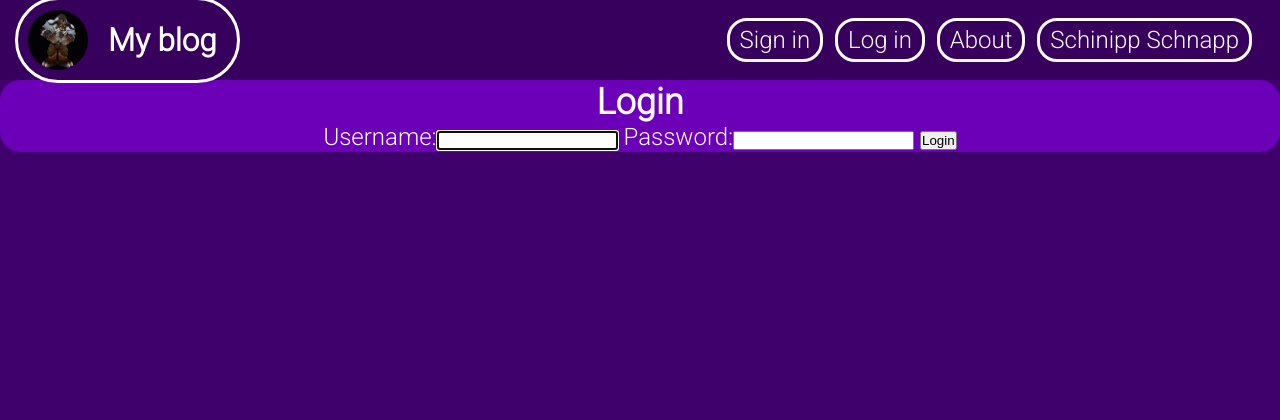
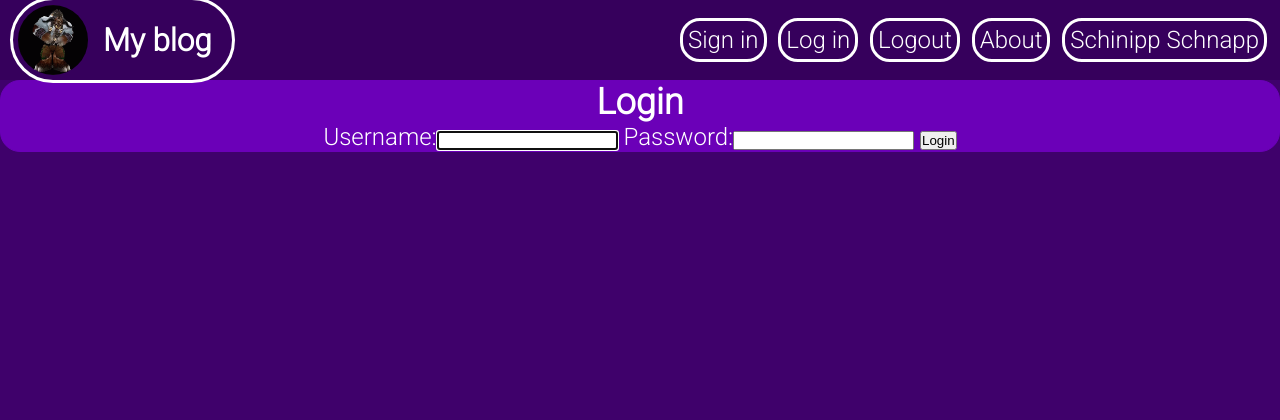
Before and after one commit to victorhostert/Django-Blog-Project, a Django app: page /auth/login/ in a window 1280 px wide. Shown: the top 420 px of the page. Run offline with Django 3.2, Linux system fonts and the light colour scheme.

Commit message:
feat: Users can login and post articles

```diff
--- a/accounts/assets/templates/accounts/login.html
+++ b/accounts/assets/templates/accounts/login.html
@@ -11,6 +11,9 @@ Login - My Blog
             <form action="{% url 'accounts:login' %}" method="POST">
                 {% csrf_token %}
                 {{form}}
+                {% if request.GET.next %}
+                    <input type="hidden" name="next" value="{{ request.GET.next }}">
+                {% endif %}
                 <input type="submit" value="Login">
             </form>
         </div>
--- a/accounts/assets/templates/accounts/signin.html
+++ b/accounts/assets/templates/accounts/signup.html
@@ -1,13 +1,13 @@
 {% extends 'base.html' %}
 
 {% block 'title' %}
-Sign In - My Blog
+Sign Up - My Blog
 {% endblock %}
 
 {% block 'content' %}
     <div class="wrapper_form">
         <h2>Sign in</h2>
-        <form class="signin_form" action="{% url 'accounts:signin' %}" method="POST">
+        <form class="signup_form" action="{% url 'accounts:signup' %}" method="POST">
             {% csrf_token %}
             {{form}}
             <input type="submit" value="Sign Up">
--- a/accounts/urls.py
+++ b/accounts/urls.py
@@ -4,6 +4,7 @@ from . import views
 app_name = 'accounts'
 
 urlpatterns = [
-    path('signin/', views.signin, name='signin'),
-    path('login/', views.login, name='login'),
+    path('signup/', views.signup_view, name='signup'),
+    path('login/', views.login_view, name='login'),
+    path('logout/', views.logout_view, name='logout'),
 ]
--- a/accounts/views.py
+++ b/accounts/views.py
@@ -1,29 +1,36 @@
 from django.shortcuts import render, redirect
 from django.contrib.auth.forms import AuthenticationForm, UserCreationForm
+from django.contrib.auth import login, logout
 
-def signin(request):
+def signup_view(request):
     if request.method == 'POST':
         form = UserCreationForm(request.POST)
         if form.is_valid():
-            #TODO log in the user
-            form.save()
+            user = form.save()
+            login(request, user)
             return redirect('blog:home')
 
     else:
         form = UserCreationForm()
 
-    return render(request, 'accounts/signin.html', {'form': form})
+    return render(request, 'accounts/signup.html', {'form': form})
 
-def login(request):
+def login_view(request):
     if request.method == 'POST':
         form = AuthenticationForm(data=request.POST)
         if form.is_valid():
-            #TODO log in the user
-            return redirect('blog:home')
-
+            user = form.get_user()
+            login(request, user)
+            if 'next' in request.POST:
+                return redirect(request.POST.get('next'))
+            else:
+                return redirect('blog:home')
     else:
         form = AuthenticationForm()
 
     return render(request, 'accounts/login.html', {'form': form})
 
-    #TODO Django tutorial #22 - 0:00
+def logout_view(request):
+    if request.method == 'POST':
+        logout(request)
+        return redirect('blog:home')
--- a/assets/static/styles.css
+++ b/assets/static/styles.css
@@ -32,9 +32,6 @@ li{
     background-color: rgb(54, 0, 92);
     height: 10vh;
 }
-.header *{
-    padding: 5px
-}
 .links li{
     border: 3px solid white;
     border-radius: 20px;
@@ -46,6 +43,7 @@ li{
     align-items: center;
     border: 3px solid white;
     border-radius: 50px;
+    padding: 5px;
 }
 .logo h1{
     padding: 15px;
@@ -67,6 +65,12 @@ li{
     flex-basis: auto;
     height: 85vh;
 }
+.about{
+    background-color: rgb(54, 0, 93);
+    margin: 20px auto;
+    text-align: center;
+    width: 50%;
+}
 .article{
     padding: 20px;
     background-color: rgb(54, 0, 93);
@@ -80,3 +84,17 @@ li{
     background-color: rgb(107, 0, 184);
     border-radius: 20px;
 }
+.logout_button *{
+    margin: 0;
+    background-color: rgb(54, 0, 93);
+    border: none;
+    font-size: 1em;
+    color: white;
+    font-family: 'Roboto', Arial, sans-serif;
+}
+button:hover{
+    cursor: pointer;
+}
+.user_img>*{
+    max-width: 80%;
+}
--- a/assets/templates/base.html
+++ b/assets/templates/base.html
@@ -21,8 +21,16 @@
             <div class="links">
                 <nav>
                     <ul>
-                        <li><a href="{% url 'accounts:signin' %}">Sign in</a></li>
+                        <li><a href="{% url 'accounts:signup' %}">Sign in</a></li>
                         <li><a href="{% url 'accounts:login' %}">Log in</a></li>
+                        <li>
+                            <form action="{% url 'accounts:logout' %}" method="post">
+                                {% csrf_token %}
+                                <div class="logout_button">
+                                    <button type="submit">Logout</button>
+                                </div>
+                            </form>
+                        </li>
                         <li><a href="{% url 'blog:about' %}">About</a></li>
                         <li><a href="https://www.youtube.com/watch?v=P3ynj6w2tII">Schinipp Schnapp</a></li>
                     </ul>
--- a/assets/templates/index.html
+++ b/assets/templates/index.html
@@ -5,7 +5,7 @@ My blog
 {% endblock %}
 
 {% block 'content' %}
-    {% for article in artigos %}
+    {% for article in articles %}
         <div class="article">
 
             <h2><a href="{% url 'blog:post' slug=article.slug %}">{{article.title}}</a></h2>
--- a/blog/assets/templates/blog/post.html
+++ b/blog/assets/templates/blog/post.html
@@ -12,6 +12,8 @@
         <br>
         <p>{{article.date}}</p>
         <br>
-        <img src="{{article.thumbnail.url}}" alt="user-image">
+        <div class="user_img">
+            <img src="{{article.thumbnail.url}}" alt="user-image">
+        </div>
     </div>
 {% endblock %}
--- a/blog/models.py
+++ b/blog/models.py
@@ -1,4 +1,5 @@
 from django.db import models
+from django.contrib.auth.models import User
 
 class Article(models.Model):
     title = models.CharField(max_length=100)
@@ -6,7 +7,7 @@ class Article(models.Model):
     content = models.TextField()
     date = models.DateField(auto_now_add=True)
     thumb = models.ImageField(default='default.png', blank=True)
-    #TODO:add author later
+    author = models.ForeignKey(User)
 
     def __str__(self) -> str:
         return self.title
--- a/blog/urls.py
+++ b/blog/urls.py
@@ -6,11 +6,13 @@ from django.contrib.staticfiles.urls import staticfiles_urlpatterns
 from django.conf.urls.static import static
 from django.conf import settings
 
+app_name = 'blog'
 
-app_name = 'blog'
 urlpatterns = [
     path('', views.home, name='home'),
     path('about/', views.about, name='about'),
+    path('create/', views.article_create, name='create'),
+    #slug should always go last!
     path('<slug:slug>/', views.post, name='post'),
 ]
 
```
Also changed, not shown: blog/assets/templates/blog/about.html (+7 -2 lines), blog/assets/templates/blog/article_create.html (added, +16 -0 lines), blog/forms.py (added, +7 -0 lines), blog/views.py (+19 -5 lines).
